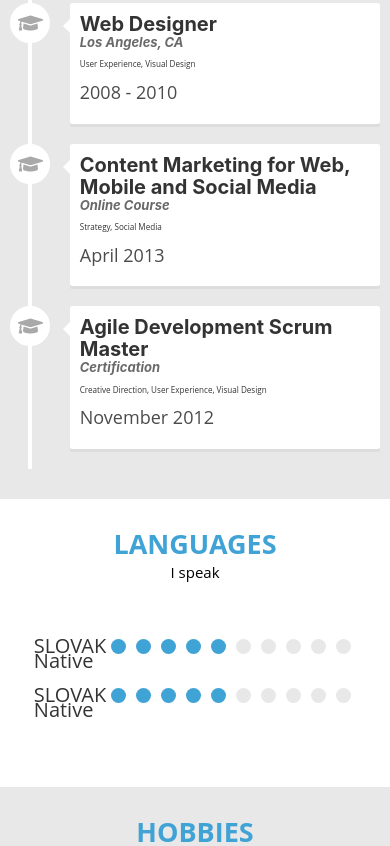
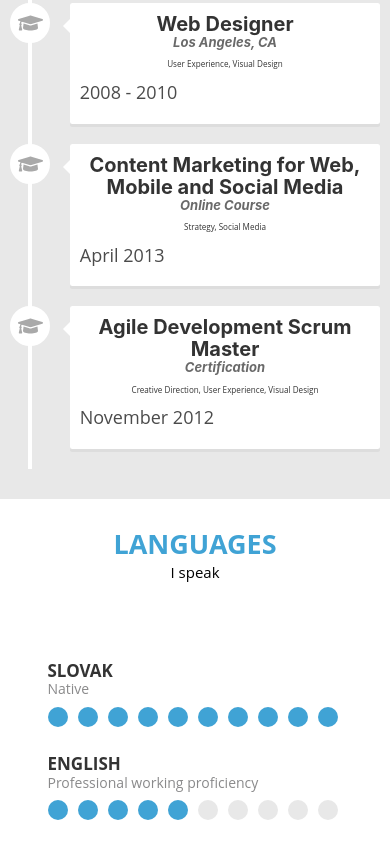
Before and after one commit to JurajLigo/ligocky-programmer, a Gatsby site: page / in a window 390 px wide. Shown: the part 1154-2000 px from the top of the page. Built offline with nearby package versions, Linux system fonts and the light colour scheme; Gatsby itself is replaced by a stand-in of ours; a web font is replaced by a local one.

Commit message:
language flex layout mobile + desktop

```diff
--- a/package.json
+++ b/package.json
@@ -23,6 +23,7 @@
     "prop-types": "^15.7.2",
     "react": "^16.12.0",
     "react-dom": "^16.12.0",
+    "react-flags": "^0.1.18",
     "react-fontawesome": "^1.7.1",
     "react-helmet": "^5.2.1",
     "react-scroll": "^1.7.15",
--- a/src/components/base.scss
+++ b/src/components/base.scss
@@ -1,5 +1,6 @@
 $blue: #40a3d5;;
 $background-gray: #E8E8E8;
+$subtitle-gray: #8a8a8b;
 
 $mobile: 768px;
 
@@ -12,6 +13,7 @@ body {
   margin: 0 auto;
   padding: 3rem 0;
   font-family: 'Open Sans', sans-serif;
+  text-align: center;
 }
 
 .title {
--- a/src/components/language/language.js
+++ b/src/components/language/language.js
@@ -1,4 +1,5 @@
 import * as React from "react"
+import Flag from "react-flags"
 import "./language.scss"
 
 export const Language = () => {
@@ -10,30 +11,30 @@ export const Language = () => {
 
         <div className="language__section">
           <div className="language__row">
-            <div>
+            <div className="language__title">
               SLOVAK
-              <div>Native</div>
+              <div className="language__subtitle">Native</div>
             </div>
-            <div>
+            <div className="language__rating-wrapper">
               <span className="language__rating language__rating--fill"></span>
               <span className="language__rating language__rating--fill"></span>
               <span className="language__rating language__rating--fill"></span>
               <span className="language__rating language__rating--fill"></span>
               <span className="language__rating language__rating--fill"></span>
-              <span className="language__rating"></span>
-              <span className="language__rating"></span>
-              <span className="language__rating"></span>
-              <span className="language__rating"></span>
-              <span className="language__rating"></span>
+              <span className="language__rating language__rating--fill"></span>
+              <span className="language__rating language__rating--fill"></span>
+              <span className="language__rating language__rating--fill"></span>
+              <span className="language__rating language__rating--fill"></span>
+              <span className="language__rating language__rating--fill"></span>
             </div>
           </div>
 
           <div className="language__row">
-            <div>
-              SLOVAK
-              <div>Native</div>
+            <div className="language__title">
+              ENGLISH
+              <div className="language__subtitle">Professional working proficiency</div>
             </div>
-            <div>
+            <div className="language__rating-wrapper">
               <span className="language__rating language__rating--fill"></span>
               <span className="language__rating language__rating--fill"></span>
               <span className="language__rating language__rating--fill"></span>
--- a/src/components/language/language.scss
+++ b/src/components/language/language.scss
@@ -4,13 +4,35 @@
 
   &__section {
     margin: 4rem 0;
+    display: inline-flex;
+    flex-direction: column;
   }
 
   &__row {
     font-size: 2rem;
     display: flex;
     margin: 2rem 0;
-    justify-content: center;
+    align-items: center;
+    justify-content: space-between;
+
+    @media screen and (max-width: $mobile) {
+      flex-direction: column;
+      margin: 1rem 0;
+      align-items: normal;
+    }
+  }
+
+  &__title {
+    font-size: 1.7rem;
+    font-weight: bold;
+    text-align: left;
+  }
+
+  &__subtitle {
+    margin-top: .4rem;
+    color: $subtitle-gray;
+    font-size: 1.4rem;
+    font-weight: normal;
   }
 
   &__rating {
@@ -19,15 +41,27 @@
     background-color: $background-gray;
     border-radius: 50%;
     display: inline-block;
-    margin: 0 .5rem;
+    margin: 1rem .5rem;
+
+    &:first-child {
+      margin-left: 0;
+    }
 
     &--fill {
       background-color: $blue;
     }
 
     @media screen and (max-width: $mobile) {
-      height: 1.5rem;
-      width: 1.5rem;
+      height: 2rem;
+      width: 2rem;
+    }
+  }
+
+  &__rating-wrapper {
+    margin-left: 5rem;
+
+    @media screen and (max-width: $mobile) {
+      margin: 0;
     }
   }
 }
```
Also changed, not shown: 1 other file.
